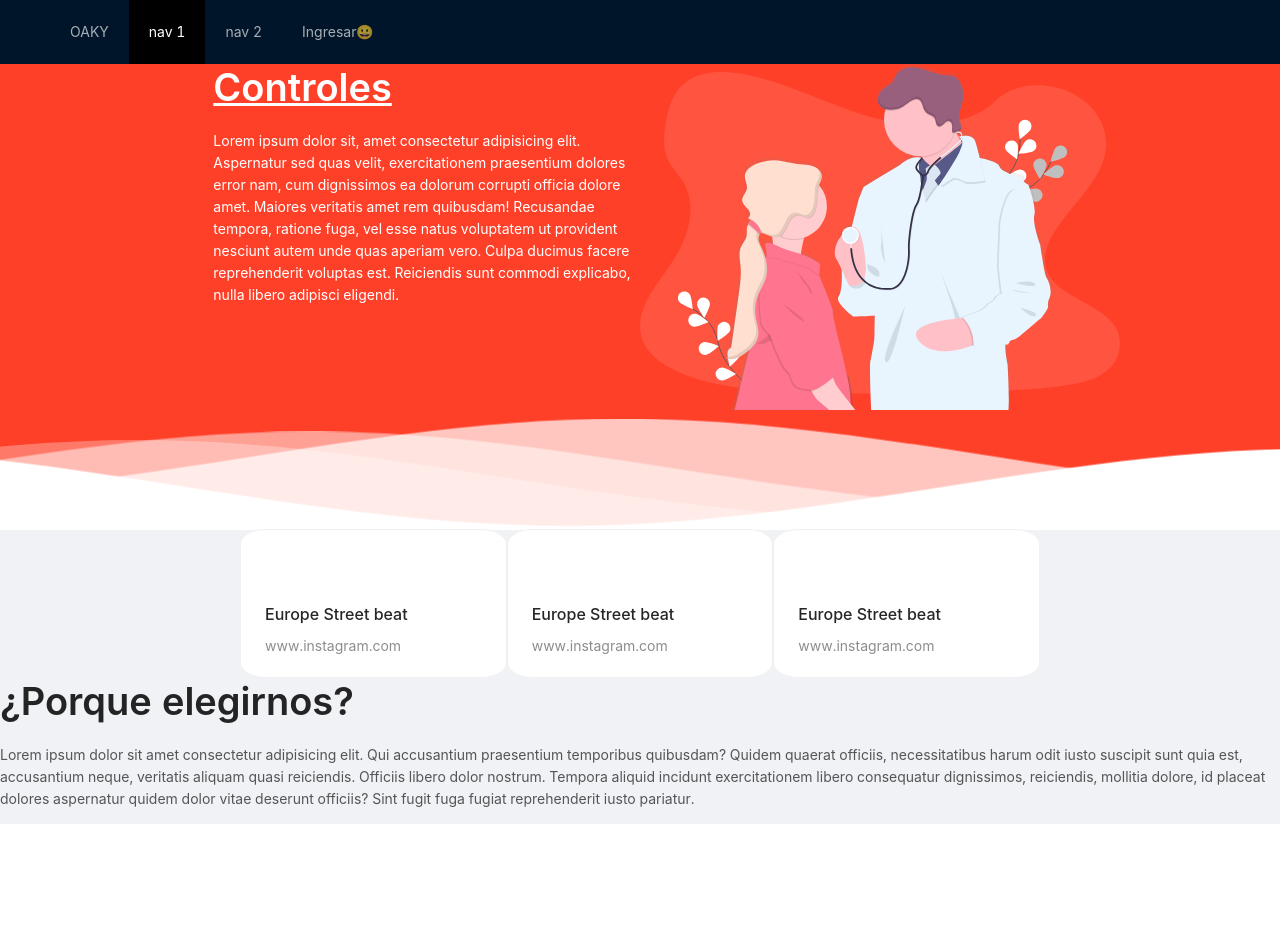
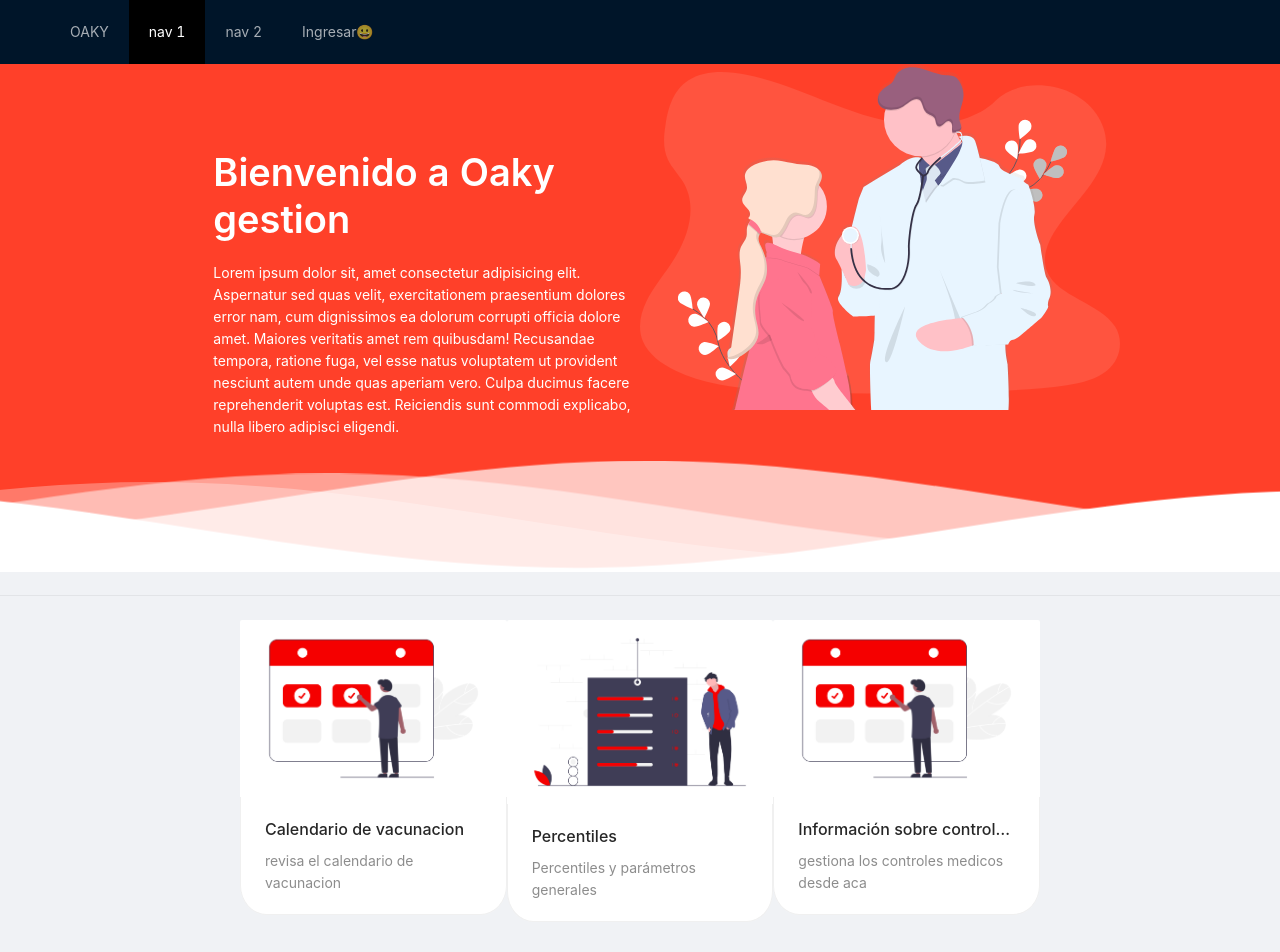
Before and after one commit to Danisdnk/OAKY, a React (Create React App) app: page /home in a window 1280 px wide. Shown: the top 952 px of the page. Before the commit the page ends 824 px from the top, so only its background shows below. Built offline with nearby package versions, Linux system fonts and the light colour scheme.

Commit message:
ajusto home

```diff
--- a/src/components/Landing/Banner.tsx
+++ b/src/components/Landing/Banner.tsx
@@ -6,8 +6,8 @@ export const Banner = () => {
         <>
             <Row justify="center" style={{ backgroundColor: '#ff4029' }}>
                 <Col offset={1} xs={20} sm={24} md={6} lg={12} xl={8} >
-                    <Typography.Title level={1} underline={true} type="warning">
-                        Controles
+                    <Typography.Title level={1} style={{marginTop:'20% '}} type="warning">
+                        Bienvenido a Oaky gestion
                     </Typography.Title>
 
                     <Typography.Paragraph type="warning">
--- a/src/components/Landing/Home.tsx
+++ b/src/components/Landing/Home.tsx
@@ -1,5 +1,5 @@
 // import './App.less';
-import { Layout, Typography, Row, Col, Image } from 'antd';
+import { Layout, Typography, Row, Col, Image, Divider } from 'antd';
 import { Banner } from './Banner';
 
 import { ServicesCards } from './ServicesCards';
@@ -10,12 +10,13 @@ export const Home = () => {
     <Layout >
       <Content>
         <Banner />
+       <Divider/>
         <ServicesCards />
         <Row>
           <Col>
             <Image width={'100%'} preview={false} />
           </Col>
-          <Col>
+          {/* <Col>
             <Typography.Title>
               ¿Porque elegirnos?
             </Typography.Title>
@@ -24,10 +25,16 @@ export const Home = () => {
               Officiis libero dolor nostrum. Tempora aliquid incidunt exercitationem libero consequatur dignissimos, reiciendis, mollitia dolore, id placeat dolores aspernatur quidem dolor vitae deserunt officiis? Sint fugit fuga fugiat reprehenderit iusto pariatur.
             </Typography.Paragraph>
 
-          </Col>
+          </Col> */}
 
         </Row>
       </Content>
+      <Footer>
+        <Divider>
+          Knoska Daniela | API | 2C | 2021
+        </Divider>
+
+      </Footer>
     </Layout>
-    )
+  )
 }
--- a/src/components/Landing/ServicesCards.tsx
+++ b/src/components/Landing/ServicesCards.tsx
@@ -1,37 +1,42 @@
 import { Card, Col, Row } from 'antd';
 import { FaChild } from 'react-icons/fa';
+import calendar from "../../img/calendar.png"
+import percent from "../../img/percent.png"
 
 export const ServicesCards = () => {
 
     const { Meta } = Card;
 
     return (
-        <Row justify="center" >
-            <Col span={12} xs={16} sm={15} md={6} lg={8} xl={5}  >
+        <Row justify="center">
+            <Col span={12} xs={16} sm={15} md={6} lg={8} xl={5}    className='card__margin' >
                 <Card
                     className='card__border'
                     hoverable
-                    cover={<FaChild style={{ padding: '10%' }} />}>
-                    <Meta title="Europe Street beat" description="www.instagram.com" />
+                    cover={<img alt="example" src={calendar}/>}
+                >
+                    <Meta title="Calendario de vacunacion" description="revisa el calendario de vacunacion" />
                 </Card>
             </Col>
-            <Col span={12} xs={16} sm={15} md={6} lg={8} xl={5}  >
+            <Col span={12} xs={16} sm={15} md={6} lg={8} xl={5}     className='card__margin' >
                 <Card
                     className='card__border'
                     hoverable
-                    cover={<FaChild style={{ padding: '10%' }} />}>
-                    <Meta title="Europe Street beat" description="www.instagram.com" />
+                    cover={<img alt="example" src={percent}/>}
+                >
+                    <Meta title="Percentiles" description="Percentiles y parámetros generales" />
                 </Card>
             </Col>
-            <Col span={12} xs={16} sm={15} md={6} lg={8} xl={5} >
+            <Col span={12} xs={16} sm={15} md={6} lg={8} xl={5}    className='card__margin'>
                 <Card
                     className='card__border'
                     hoverable
-                    cover={<FaChild style={{ padding: '10%' }} />}>
-                    <Meta title="Europe Street beat" description="www.instagram.com" />
+                    cover={<img alt="example" src={calendar} />}
+                    >
+                    <Meta title="Información sobre controles médicos" description="gestiona los controles medicos desde aca" />
                 </Card>
             </Col>
-        </Row>
+        </Row >
 
 
     )
```
